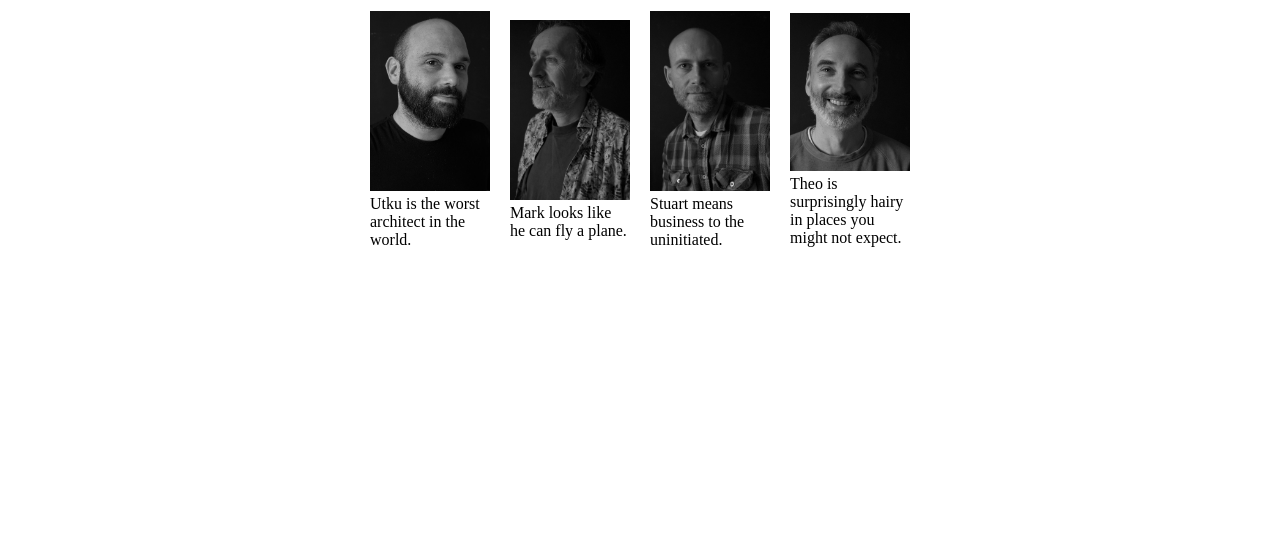
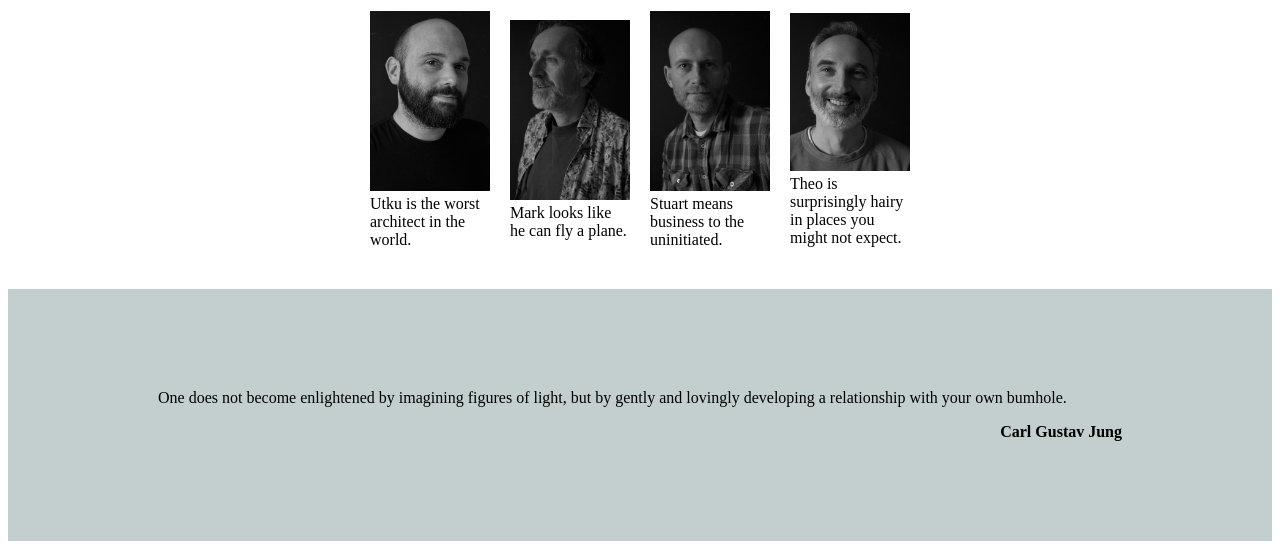
Before and after one commit to tomantonp/remarkable-men, a plain HTML site: page index.html in a window 1280 px wide. Shown: the part 465-1014 px from the top of the page. Before the commit the page ends 800 px from the top, so only its background shows below. Drawn offline with Linux system fonts and the light colour scheme.

Commit message:
Add section 3

```diff
--- a/index.html
+++ b/index.html
@@ -59,7 +59,16 @@
               </div>
     </div>
 
+
+    <div class="break"></div>
+
+    <div class="third">
+        <div class="quote">One does not become enlightened by imagining figures of light, but by gently and lovingly developing a relationship with your own bumhole.</div>
+        <div class="quote-from">Carl Gustav Jung</div-class>
+
     </div>
+
+
 </body>
 
 </html>
--- a/style.css
+++ b/style.css
@@ -90,6 +90,7 @@ text-align: center;
     justify-content: center;
     flex: 1 0 100%;
     gap: 20px;
+
 }
 
 .group {
@@ -97,4 +98,32 @@ text-align: center;
     justify-content: center;
     gap: 18px;
     align-items: flex-start;
+    margin-bottom: 40px;
 }
+
+.third {
+
+    background-color: rgb(195, 206, 206);
+    min-height: 200px;
+    display: flex;
+    flex: 1;
+    flex-direction: column;
+    justify-content: center;
+    gap: 16px
+}
+
+.quote-from {
+    font-weight: 900;
+    margin-left: 150px;
+    margin-right: 150px;
+    text-align: right;
+    margin-bottom: 100px;
+}
+
+.quote {
+    color: rgb(0, 0, 0);
+    margin-left: 150px;
+    margin-right: 150px;
+    text-align: justify;
+    margin-top: 100px;
+}
```
